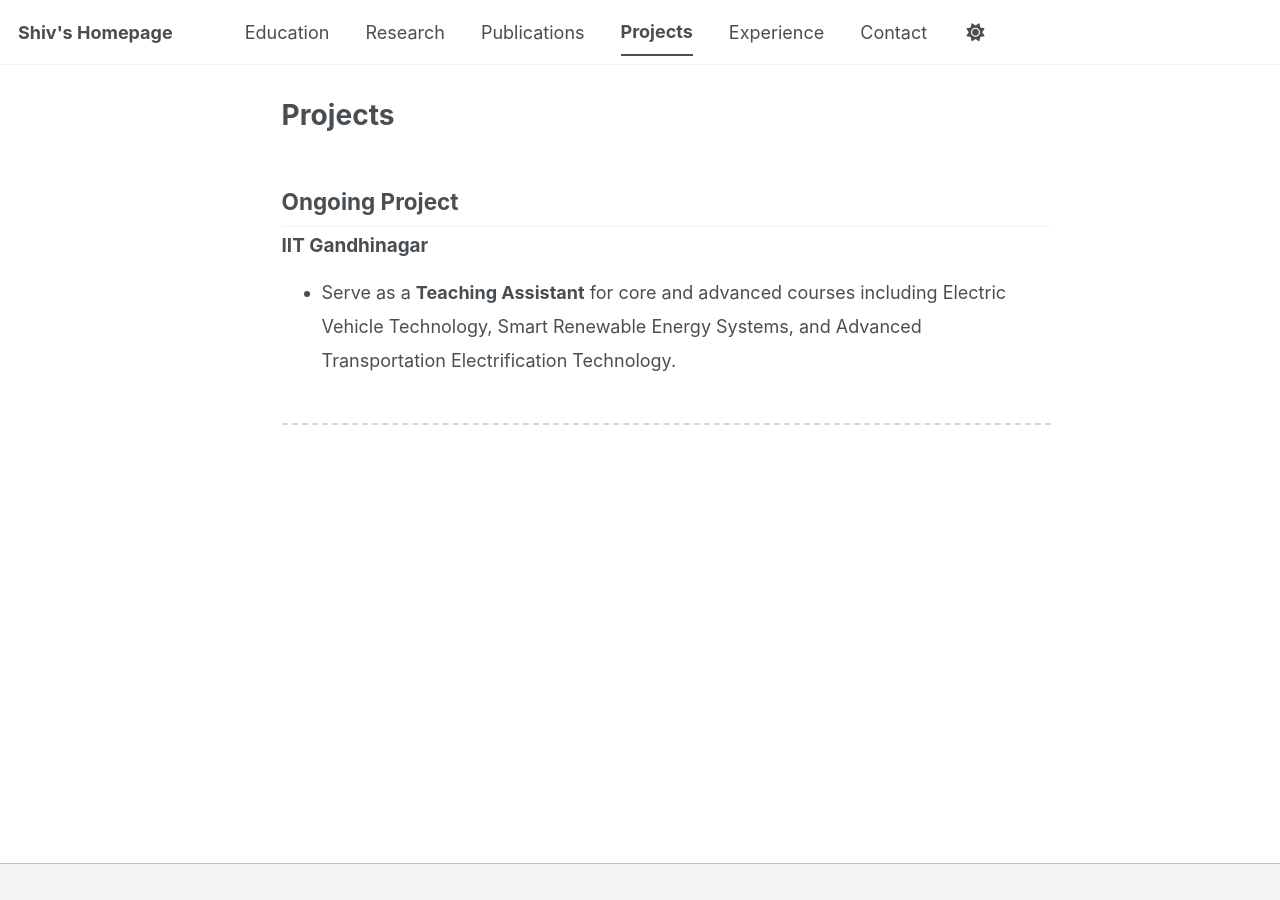
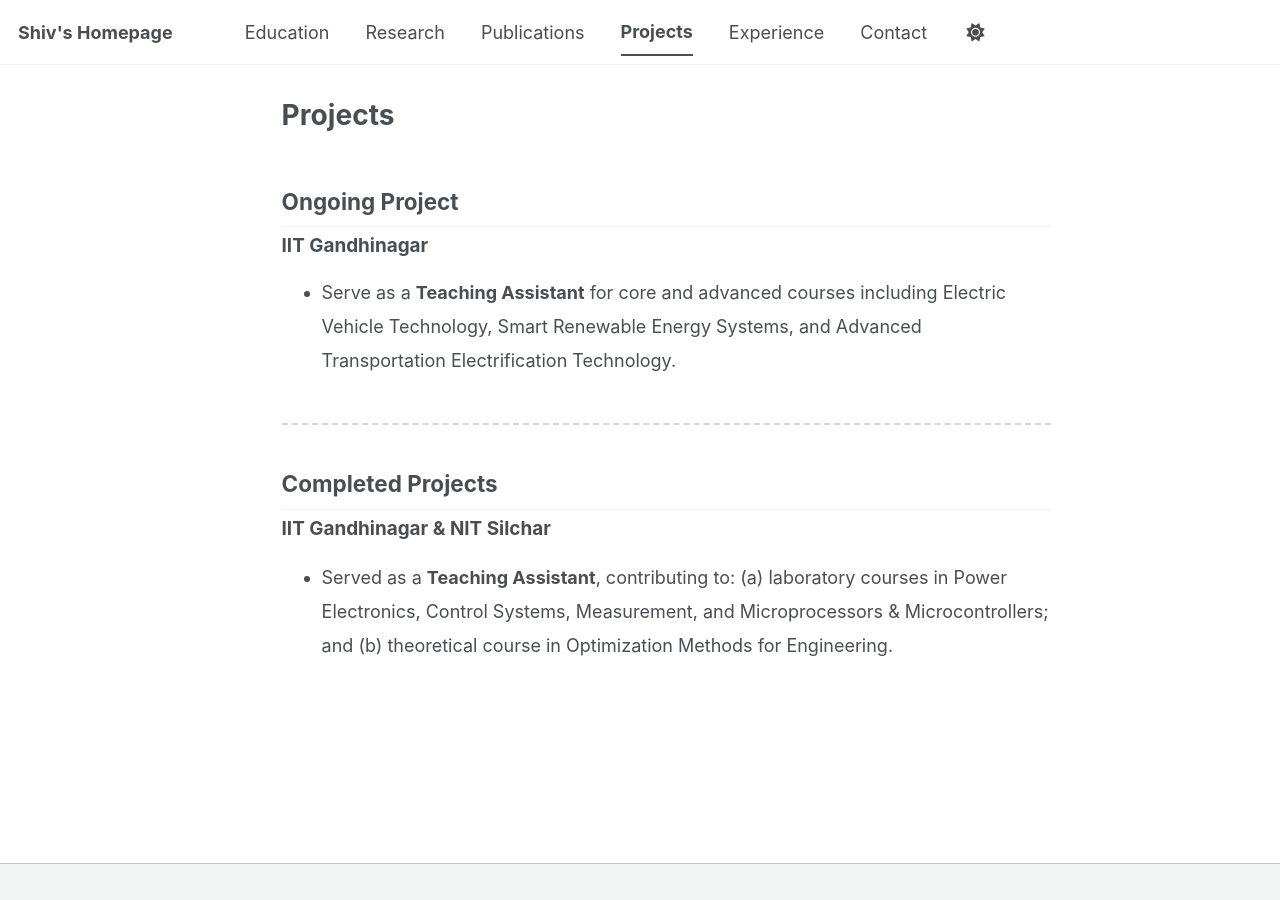
Before and after one commit to shivshankar-sinha/shivshankar-sinha.github.io, a Jekyll site: the page built from project.md, in a window 1280 px wide. Built offline with Jekyll 4.4.1, drawn with Linux system fonts in a browser that asks for light colours; a script bundle is joined from its source files by our own code; library files that are not in the unit come from our copies.

Commit message:
Update project.md

```diff
--- a/project.md
+++ b/project.md
@@ -31,3 +31,24 @@ Serve as a <b>Teaching Assistant</b> for core and advanced courses including Ele
 </div>
 
 <hr>
+
+<div style="margin-top: 40px; margin-bottom: 45px;">
+
+<h2 style="margin-bottom: 5px;">
+Completed Projects
+</h2>
+
+<p style="font-size: 1.05rem; margin-bottom: 15px;">
+<b>IIT Gandhinagar & NIT Silchar</b>
+<br>
+</p>
+
+<ul style="line-height: 1.9;">
+
+<li>
+Served as a <b>Teaching Assistant</b>, contributing to: (a) laboratory courses in Power Electronics, Control Systems, Measurement, and Microprocessors & Microcontrollers; and (b) theoretical course in Optimization Methods for Engineering.
+</li>
+
+</ul>
+
+</div>
```
